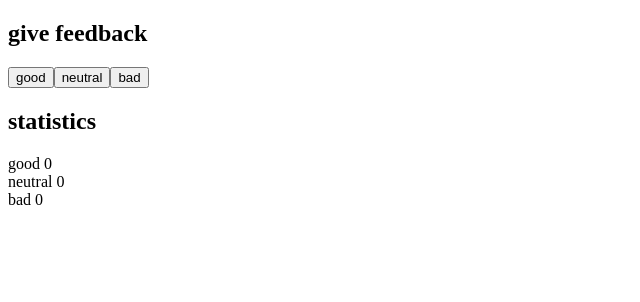
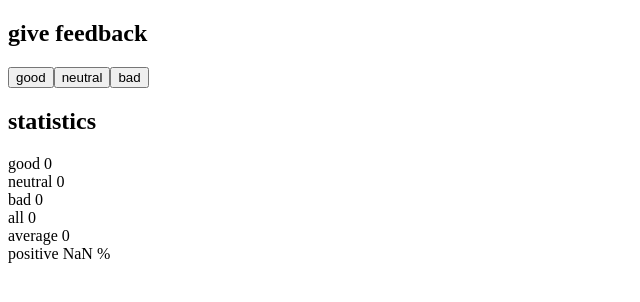
Before and after one commit to sadhu89/fullstackopen, a React (Create React App) app in the folder part1/unicafe/: page / in a window 1280 px wide. Shown: the top 302 px of the page, without its empty margins (0-640 px from the left). Built offline with nearby package versions, Linux system fonts and the light colour scheme.

Commit message:
unicafe step 2

```diff
--- a/part1/unicafe/src/App.js
+++ b/part1/unicafe/src/App.js
@@ -11,6 +11,8 @@ const App = () => {
     setVar(variable + 1)
   }
 
+  const total = good + neutral + bad
+
   return (
     <div>
       <h2>give feedback</h2>
@@ -22,6 +24,9 @@ const App = () => {
       <div>good {good} </div>
       <div>neutral {neutral}</div>
       <div>bad {bad}</div>
+      <div>all {total}</div>
+      <div>average {total/3}</div>
+      <div>positive {(good/total)*100} %</div>
     </div>
   )
 }
```
